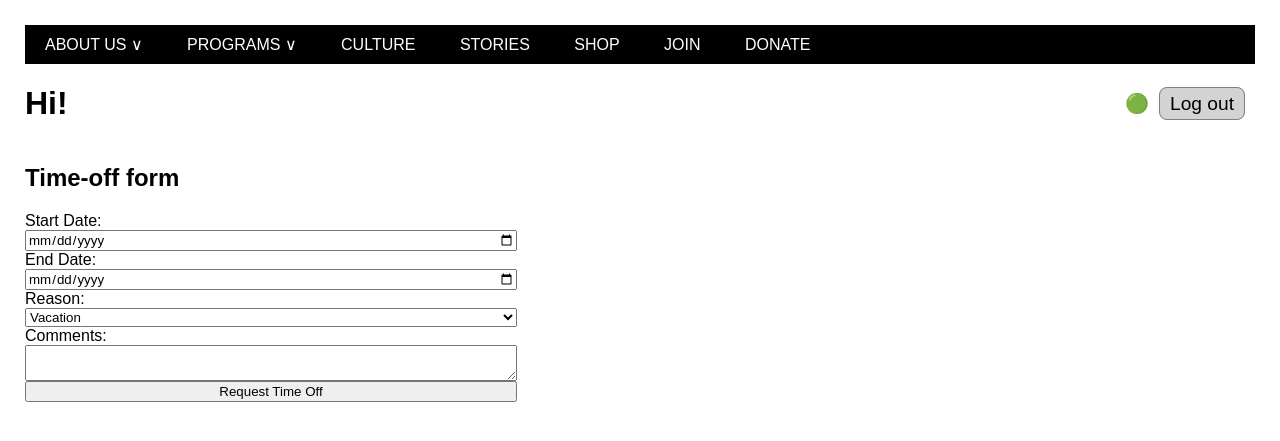
After one commit to Anomig/Little_Sun, a PHP site: page /time_off_user.php in a window 1280 px wide. The commit adds this page. Shown: the top 441 px of the page. Run offline with PHP 8.4, Linux system fonts and the light colour scheme.

Commit message:
time-off

```diff
--- /dev/null
+++ b/time_off_user.php
@@ -0,0 +1,94 @@
+<?php
+session_start();
+
+include_once(__DIR__ . "/classes/db.php");
+
+$pdo = Db::getConnection();
+
+if ($_SERVER["REQUEST_METHOD"] == "POST") {
+    $user_id = $_SESSION['user_id']; // Dit veronderstelt dat de gebruiker is ingelogd en een sessie heeft.
+    $start_date = $_POST['start_date'];
+    $end_date = $_POST['end_date'];
+    $reason = $_POST['reason'];
+    $comments = $_POST['comments'];
+
+    // Voer de query uit om de data toe te voegen
+    $sql = "INSERT INTO time_off (user_id, start_date, end_date, reason, comments, status) VALUES (?, ?, ?, ?, ?, 'requested')";
+    $stmt = $pdo->prepare($sql);
+    $stmt->execute([$user_id, $start_date, $end_date, $reason, $comments]);
+
+    echo "Time off requested successfully";
+    // Redirect terug naar de vorige pagina of naar een specifieke pagina
+    header('Location: user_index.php');
+    exit;
+}
+?>
+<!DOCTYPE html>
+<html lang="en">
+
+<head>
+    <meta charset="UTF-8">
+    <meta name="viewport" content="width=device-width, initial-scale=1.0">
+    <title>Little Sun</title>
+
+    <link rel="stylesheet" href="styles/style.css">
+    <style>
+        body {
+            margin: 25px;
+
+        }
+
+        .time_off {
+                display: flex;
+                flex-direction: column;
+                max-width: 40%;
+
+            }
+    </style>
+</head>
+
+<body>
+    <?php include_once("nav.inc.php"); ?>
+
+
+    <div class="index_title">
+        <h1>Hi!</h1>
+
+        <div class="log_out">
+
+            <div>🟢</div>
+            <div>
+                <a href="logout.php">Log out</a>
+            </div>
+
+        </div>
+
+    </div>
+
+
+    <form action="user_index.php" method="post">
+        <h2>Time-off form</h2>
+        <div class="time_off">
+            <label for="start_date">Start Date:</label>
+            <input type="date" id="start_date" name="start_date" required>
+
+            <label for="end_date">End Date:</label>
+            <input type="date" id="end_date" name="end_date" required>
+
+            <label for="reason">Reason:</label>
+            <select id="reason" name="reason" required>
+                <option value="vacation">Vacation</option>
+                <option value="birthday">Birthday</option>
+                <option value="maternity">Maternity</option>
+                <option value="sickness">Sickness</option>
+                <option value="other">Other (please give more information below)</option>
+            </select>
+
+            <label for="comments">Comments:</label>
+            <textarea id="comments" name="comments"></textarea>
+
+            <button type="submit">Request Time Off</button>
+        </div>
+    </form>
+
+</body>
```
Also changed, not shown: db/time_off.sql (added, +62 -0 lines), user_index.php (+8 -2 lines).
